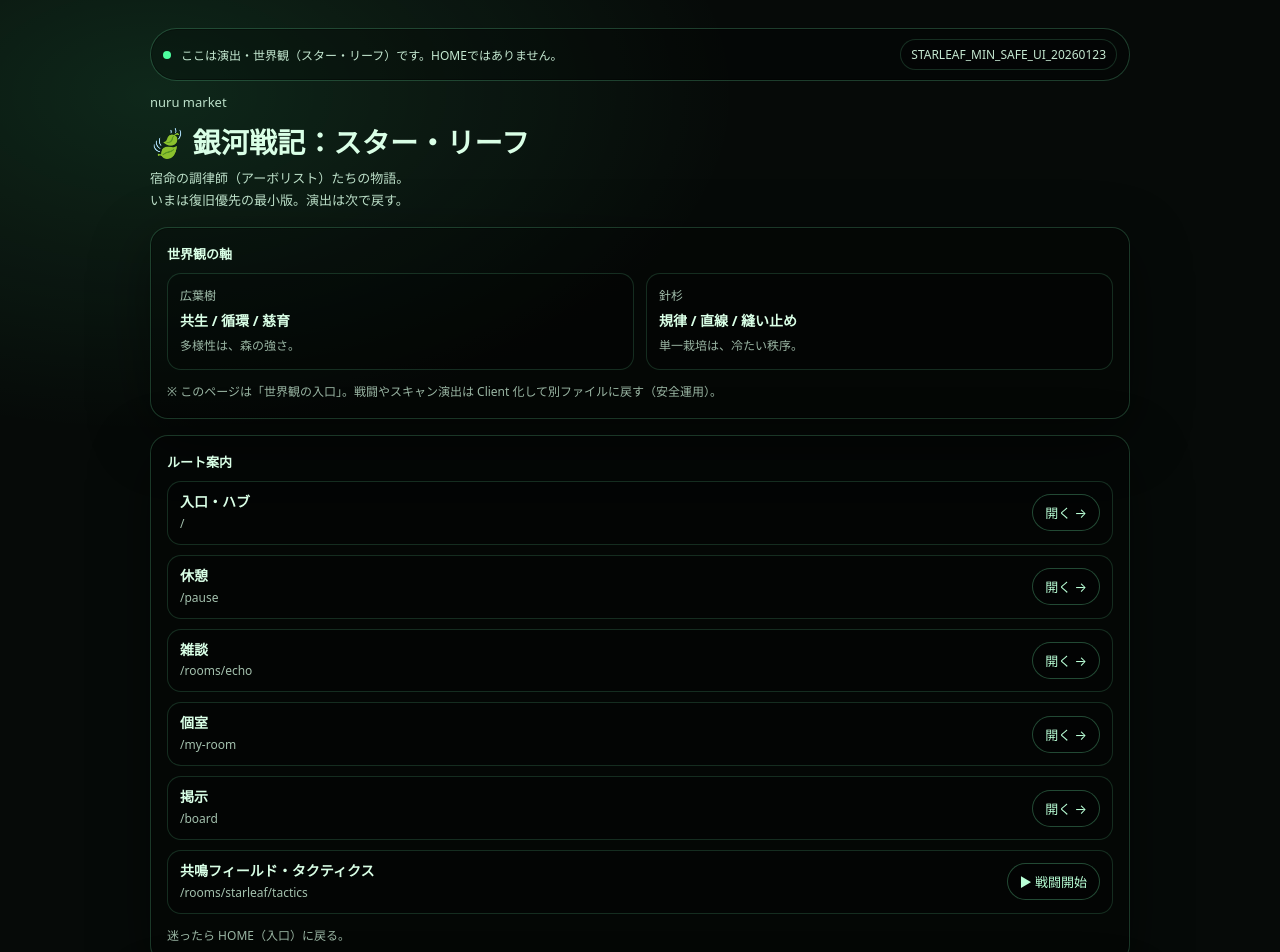
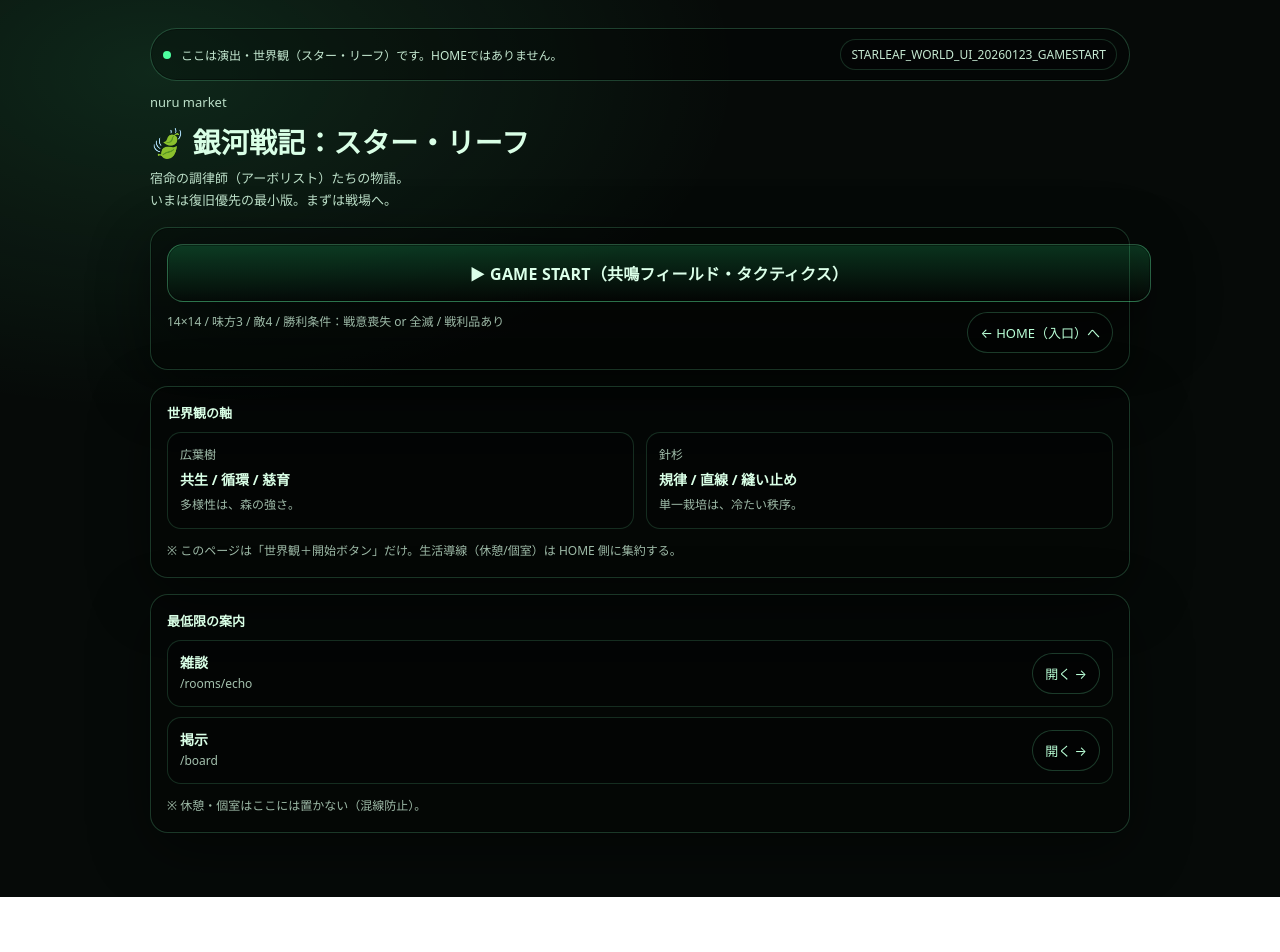
Before and after one commit to kan0601g-maker/pause-pwa, a Next.js app: page /rooms/starleaf in a window 1280 px wide. Shown: the top 952 px of the page. After the commit the page ends 897 px from the top, so only its background shows below. Built offline with nearby package versions, Linux system fonts and the light colour scheme.

Commit message:
Update page.js

```diff
--- a/app/rooms/starleaf/page.js
+++ b/app/rooms/starleaf/page.js
@@ -1,7 +1,7 @@
 import Link from "next/link";
 
 export default function StarleafPage() {
-  const BUILD_TAG = "STARLEAF_MIN_SAFE_UI_20260123";
+  const BUILD_TAG = "STARLEAF_WORLD_UI_20260123_GAMESTART";
 
   const page = {
     minHeight: "100vh",
@@ -64,7 +64,42 @@ export default function StarleafPage() {
     padding: 12,
   };
 
-  // ---- ルート案内（行）共通 ----
+  const note = { fontSize: 12, opacity: 0.72, lineHeight: 1.7 };
+
+  const btnPrimary = {
+    display: "inline-flex",
+    alignItems: "center",
+    justifyContent: "center",
+    gap: 10,
+    width: "100%",
+    padding: "16px 18px",
+    borderRadius: 16,
+    border: "1px solid rgba(120,255,180,0.30)",
+    background:
+      "linear-gradient(180deg, rgba(40,255,140,0.18), rgba(0,0,0,0.18))",
+    color: "#dbffe9",
+    textDecoration: "none",
+    fontSize: 16,
+    fontWeight: 900,
+    letterSpacing: 0.2,
+    boxShadow:
+      "0 0 0 1px rgba(0,0,0,0.35) inset, 0 20px 70px rgba(0,0,0,0.45)",
+  };
+
+  const btnGhost = {
+    display: "inline-flex",
+    alignItems: "center",
+    justifyContent: "center",
+    padding: "10px 12px",
+    borderRadius: 999,
+    border: "1px solid rgba(120,255,180,0.22)",
+    background: "rgba(0,0,0,0.22)",
+    color: "#b9ffd6",
+    textDecoration: "none",
+    fontSize: 13,
+    whiteSpace: "nowrap",
+  };
+
   const row = {
     display: "flex",
     alignItems: "center",
@@ -79,24 +114,10 @@ export default function StarleafPage() {
   const rowTitle = { fontSize: 14, fontWeight: 900, lineHeight: 1.2 };
   const rowSub = { fontSize: 12, opacity: 0.75, marginTop: 4 };
 
-  const goBtn = {
-    display: "inline-block",
-    padding: "8px 12px",
-    borderRadius: 999,
-    border: "1px solid rgba(120,255,180,0.28)",
-    background: "rgba(0,0,0,0.22)",
-    color: "#b9ffd6",
-    textDecoration: "none",
-    fontSize: 13,
-    whiteSpace: "nowrap",
-  };
-
-  const note = { fontSize: 12, opacity: 0.7, lineHeight: 1.7 };
-
   return (
     <main style={page}>
       <div style={wrap}>
-        {/* 上部固定メッセージ */}
+        {/* 上部バー */}
         <div style={topBar}>
           <div style={{ display: "flex", alignItems: "center", gap: 10, minWidth: 0 }}>
             <span style={{ width: 8, height: 8, borderRadius: 99, background: "#4dff9f" }} />
@@ -112,8 +133,27 @@ export default function StarleafPage() {
         <h1 style={h1}>🍃 銀河戦記：スター・リーフ</h1>
         <p style={lead}>
           宿命の調律師（アーボリスト）たちの物語。<br />
-          いまは復旧優先の最小版。演出は次で戻す。
+          いまは復旧優先の最小版。まずは戦場へ。
         </p>
+
+        {/* ★ゲーム開始（最優先） */}
+        <section style={card}>
+          <div style={{ display: "grid", gap: 10 }}>
+            <Link href="/rooms/starleaf/tactics" style={btnPrimary}>
+              ▶ GAME START（共鳴フィールド・タクティクス）
+            </Link>
+
+            <div style={{ display: "flex", justifyContent: "space-between", gap: 10, flexWrap: "wrap" }}>
+              <div style={{ ...note, margin: 0 }}>
+                14×14 / 味方3 / 敵4 / 勝利条件：戦意喪失 or 全滅 / 戦利品あり
+              </div>
+
+              <Link href="/" style={btnGhost}>
+                ← HOME（入口）へ
+              </Link>
+            </div>
+          </div>
+        </section>
 
         {/* 世界観の軸 */}
         <section style={card}>
@@ -134,94 +174,37 @@ export default function StarleafPage() {
           </div>
 
           <div style={{ marginTop: 12, ...note }}>
-            ※ このページは「世界観の入口」。戦闘やスキャン演出は Client 化して別ファイルに戻す（安全運用）。
+            ※ このページは「世界観＋開始ボタン」だけ。生活導線（休憩/個室）は HOME 側に集約する。
           </div>
         </section>
 
-        {/* ルート案内 */}
+        {/* 最低限の案内（休憩/個室は消す） */}
         <section style={card}>
-          <div style={sectionTitle}>ルート案内</div>
+          <div style={sectionTitle}>最低限の案内</div>
 
           <div style={{ display: "grid", gap: 10 }}>
-            {/* 入口 */}
-            <div style={row}>
-              <div>
-                <div style={rowTitle}>入口・ハブ</div>
-                <div style={rowSub}>/</div>
-              </div>
-              <Link href="/" style={goBtn}>
-                開く →
-              </Link>
-            </div>
-
-            {/* 休憩 */}
-            <div style={row}>
-              <div>
-                <div style={rowTitle}>休憩</div>
-                <div style={rowSub}>/pause</div>
-              </div>
-              <Link href="/pause" style={goBtn}>
-                開く →
-              </Link>
-            </div>
-
-            {/* 雑談 */}
             <div style={row}>
               <div>
                 <div style={rowTitle}>雑談</div>
                 <div style={rowSub}>/rooms/echo</div>
               </div>
-              <Link href="/rooms/echo" style={goBtn}>
+              <Link href="/rooms/echo" style={btnGhost}>
                 開く →
               </Link>
             </div>
 
-            {/* 個室 */}
-            <div style={row}>
-              <div>
-                <div style={rowTitle}>個室</div>
-                <div style={rowSub}>/my-room</div>
-              </div>
-              <Link href="/my-room" style={goBtn}>
-                開く →
-              </Link>
-            </div>
-
-            {/* 掲示 */}
             <div style={row}>
               <div>
                 <div style={rowTitle}>掲示</div>
                 <div style={rowSub}>/board</div>
               </div>
-              <Link href="/board" style={goBtn}>
+              <Link href="/board" style={btnGhost}>
                 開く →
-              </Link>
-            </div>
-
-            {/* ★追加：戦闘（タクティクス） */}
-            <div style={row}>
-              <div>
-                <div style={rowTitle}>共鳴フィールド・タクティクス</div>
-                <div style={rowSub}>/rooms/starleaf/tactics</div>
-              </div>
-
-              <Link href="/rooms/starleaf/tactics" style={goBtn}>
-                ▶ 戦闘開始
               </Link>
             </div>
           </div>
 
-          <div style={{ marginTop: 12, ...note }}>迷ったら HOME（入口）に戻る。</div>
-        </section>
-
-        {/* 次の復帰 */}
-        <section style={card}>
-          <div style={sectionTitle}>次の復帰（安全ロードマップ）</div>
-          <ol style={{ margin: "0 0 0 18px", padding: 0, lineHeight: 1.8, fontSize: 13, opacity: 0.9 }}>
-            <li>CSSだけで雰囲気を整える（今ここ）</li>
-            <li>演出・電子文字列は Client Component に分離して追加</li>
-            <li>“慈育”の庭（整枝）と、共鳴フィールド拡張</li>
-          </ol>
+          <div style={{ marginTop: 12, ...note }}>※ 休憩・個室はここには置かない（混線防止）。</div>
         </section>
       </div>
     </main>
```
